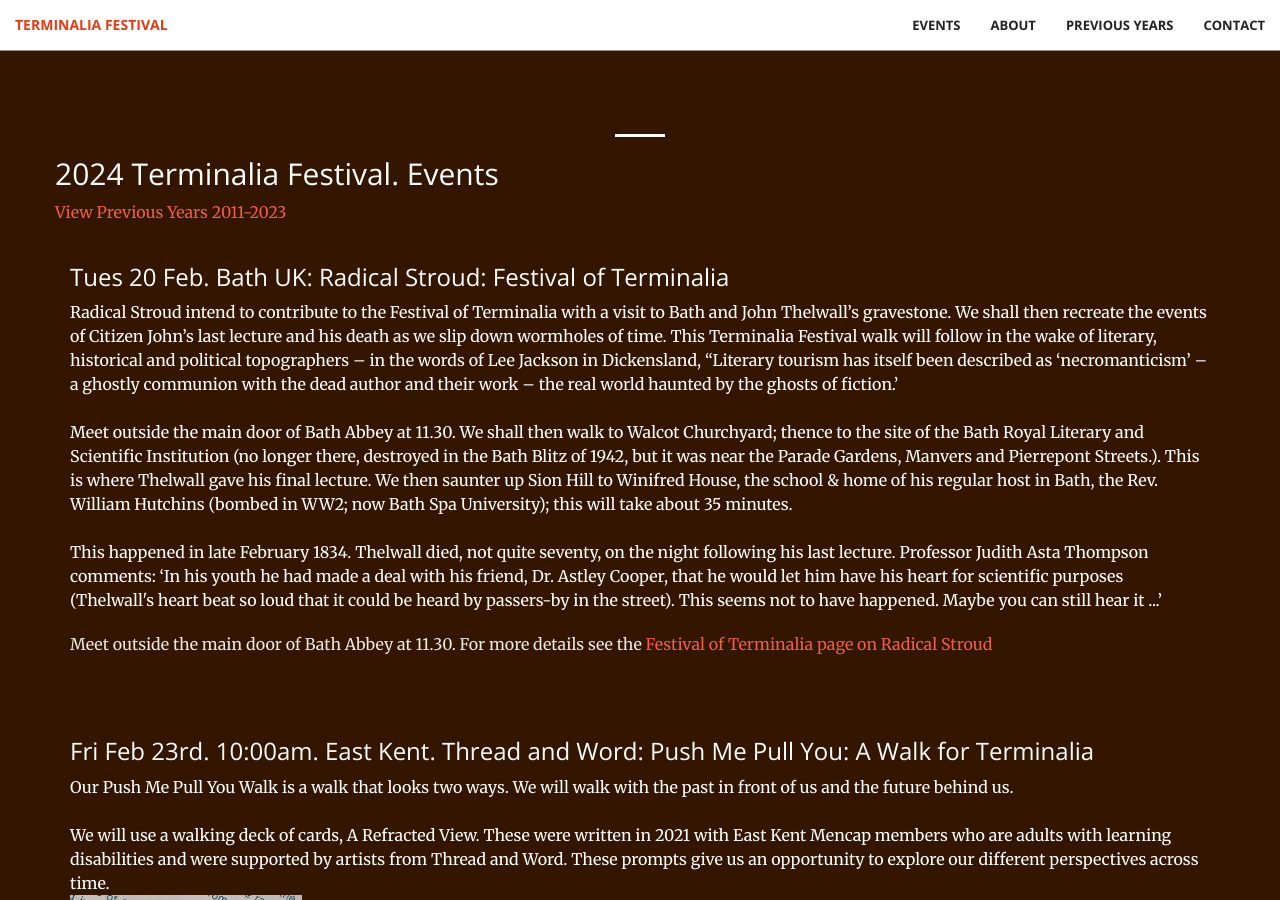
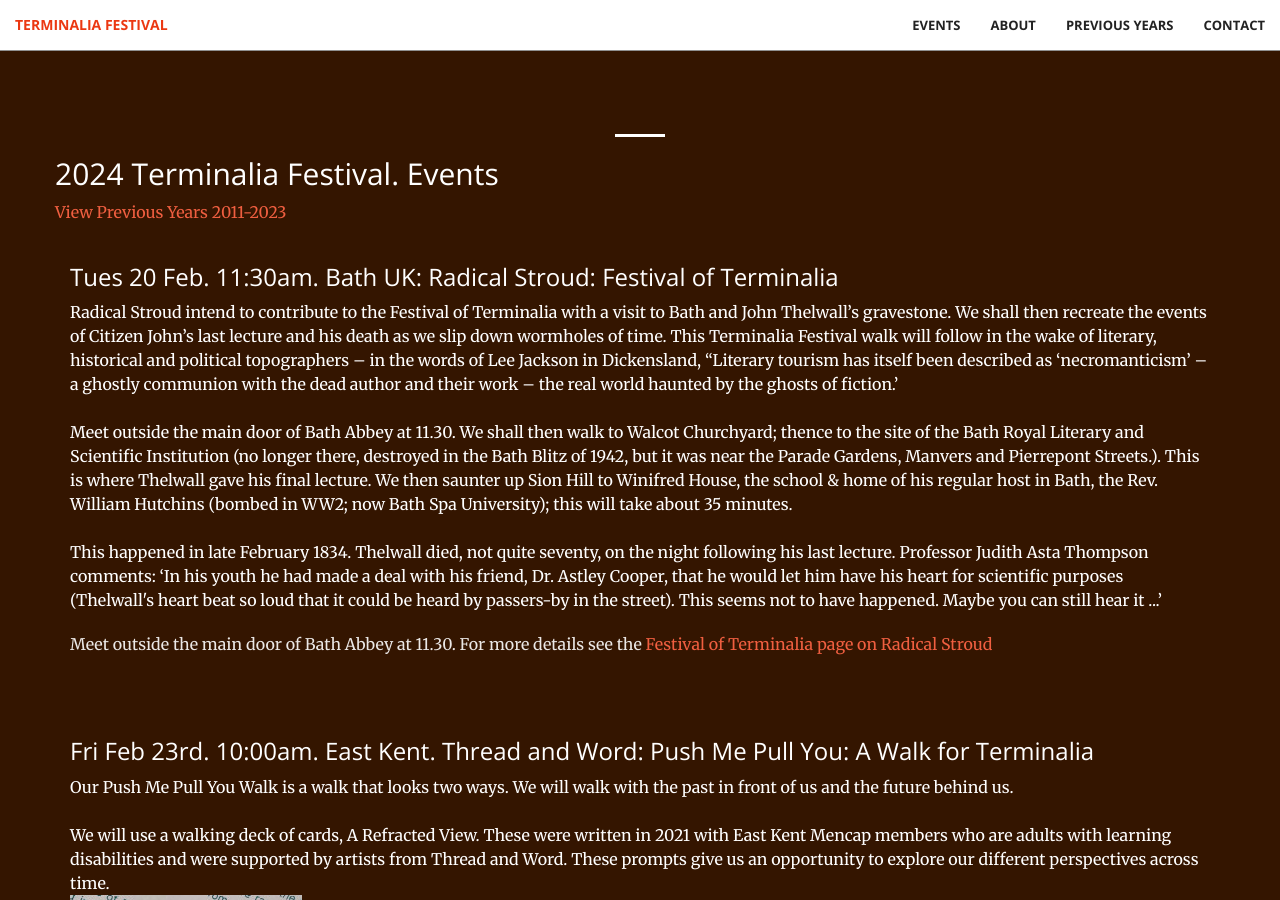
Before and after one commit to timwaters/terminalia, a Jekyll site: the page built from index.html, in a window 1280 px wide and 900 px high, scrolled down 1513 px. Built offline with Jekyll 4.4.1, drawn with Linux system fonts in a browser that asks for light colours.

```diff
--- a/_includes/events.html
+++ b/_includes/events.html
@@ -13,7 +13,7 @@
 
         <div class="col-lg-12 col-lg-offset-0 text-left event">
 
-          <h3>Tues 20 Feb. Bath UK: Radical Stroud: Festival of Terminalia </h3>
+          <h3>Tues 20 Feb. 11:30am. Bath UK: Radical Stroud: Festival of Terminalia </h3>
 
           <p class="text">
             Radical Stroud intend to contribute to the Festival of Terminalia with a visit to Bath and John Thelwall’s gravestone. We shall then recreate the events of Citizen John’s last lecture and his death as we slip down wormholes of time. This Terminalia Festival walk will follow in the wake of literary, historical and political topographers – in the words of Lee Jackson in Dickensland, “Literary tourism has itself been described as ‘necromanticism’ – a ghostly communion with the dead author and their work – the real world haunted by the ghosts of fiction.’
```
